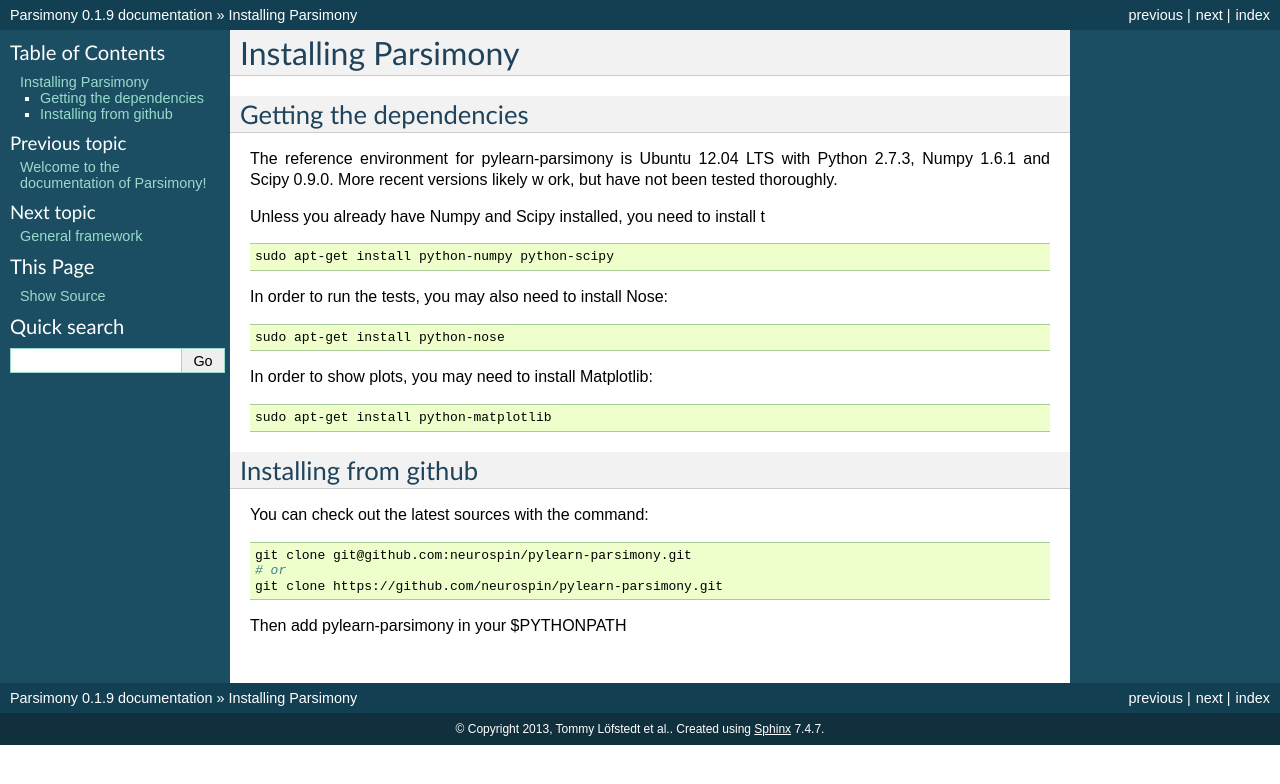
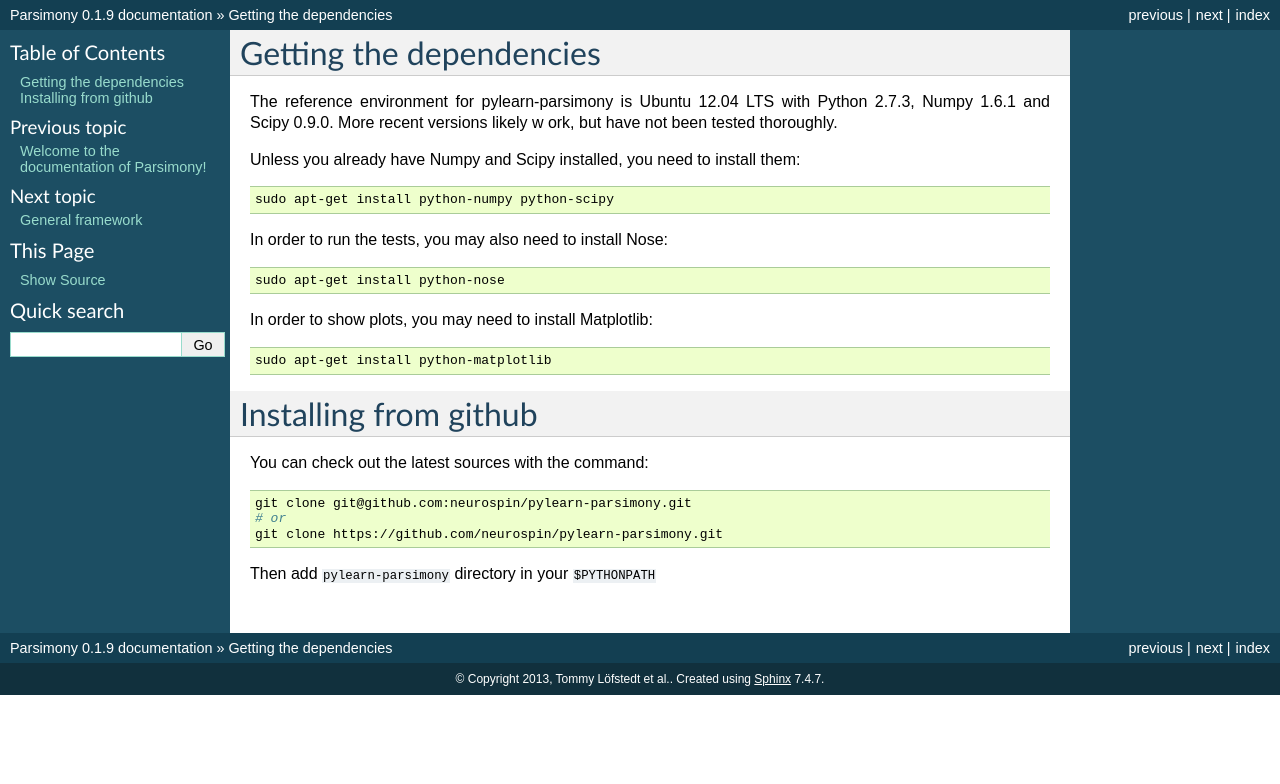
Before and after one commit to neurospin/pylearn-parsimony, a Sphinx documentation site: the page built from doc/source/installing.rst, in a window 1280 px wide. Shown: the top 784 px of the page. Built offline with Sphinx 7.4.7, drawn with Linux system fonts in a browser that asks for light colours; formulas are drawn with MathJax 3.

Commit message:
DOC: install some verbatime text

```diff
--- a/doc/source/installing.rst
+++ b/doc/source/installing.rst
@@ -1,17 +1,14 @@
 .. _installing:
 
-Installing Parsimony
-====================
-
 Getting the dependencies
-------------------------
+========================
 
 The reference environment for pylearn-parsimony is Ubuntu 12.04 LTS with
 Python 2.7.3, Numpy 1.6.1 and Scipy 0.9.0. More recent versions likely w
 ork,
 but have not been tested thoroughly.
 
-Unless you already have Numpy and Scipy installed, you need to install t
+Unless you already have Numpy and Scipy installed, you need to install them:
 
 .. code-block:: bash
 
@@ -33,7 +30,7 @@ In order to show plots, you may need to install Matplotlib:
 
 
 Installing from github
-----------------------
+======================
 
 You can check out the latest sources with the command:
 
@@ -44,4 +41,4 @@ You can check out the latest sources with the command:
     git clone https://github.com/neurospin/pylearn-parsimony.git
 
 
-Then add pylearn-parsimony in your $PYTHONPATH
+Then add ``pylearn-parsimony`` directory in your ``$PYTHONPATH``
```
